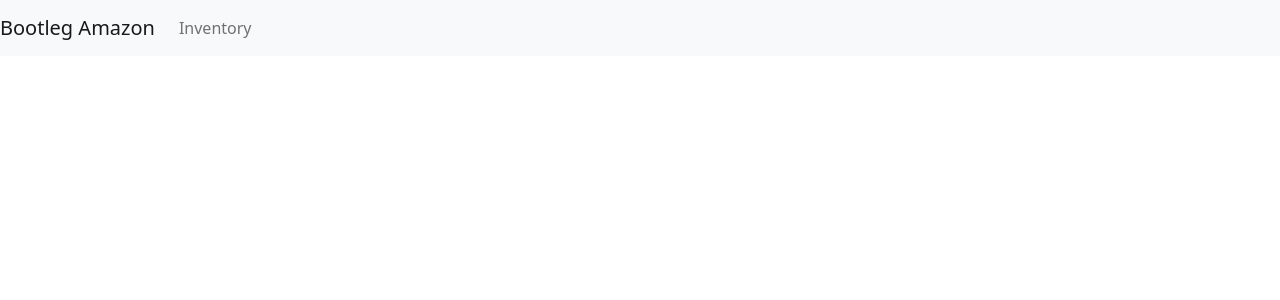
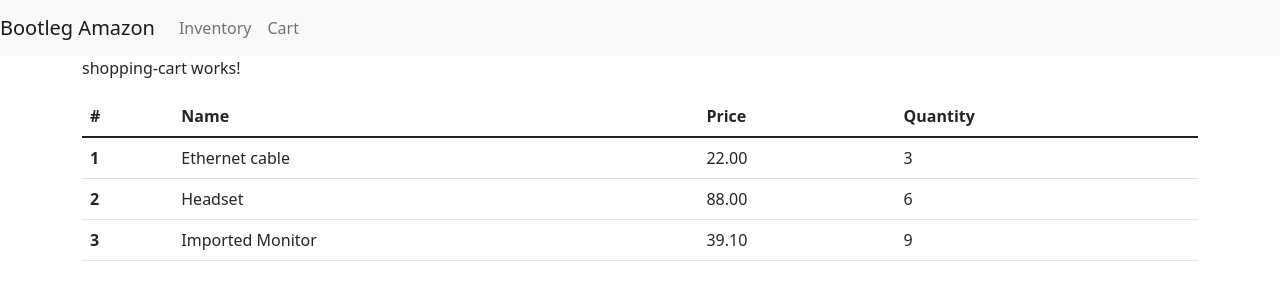
Before and after one commit to dkisnover/Online-Market, an Angular app: page /shopping-cart in a window 1280 px wide. Before the commit this address led to /. Shown: the top 300 px of the page. Built offline with nearby package versions, Linux system fonts and the light colour scheme.

Commit message:
Routing Functional, Base HTML table complete
Routing works with inventory and cart components, and both tabs have tables for product inventory and product cart

```diff
--- a/src/app/app-routing.module.ts
+++ b/src/app/app-routing.module.ts
@@ -5,9 +5,9 @@ import { InventoryListComponent } from './inventory-list/inventory-list.componen
 import { ShoppingCartComponent } from './shopping-cart/shopping-cart.component';
 
 const appRoutes: Routes = [
-  { path: '', redirectTo: '/inventory', pathMatch: 'full' },
-  { path: 'cart', component: ShoppingCartComponent },
-  { path: 'inventory', component: InventoryListComponent },
+  { path: '', redirectTo: '/inventory-list', pathMatch: 'full' },
+  { path: 'shopping-cart', component: ShoppingCartComponent },
+  { path: 'inventory-list', component: InventoryListComponent },
 ];
 
 @NgModule({
--- a/src/app/custom-header/custom-header.component.html
+++ b/src/app/custom-header/custom-header.component.html
@@ -2,8 +2,8 @@
     <a href="#" class="navbar-brand">Bootleg Amazon</a>
     <div class="collapse navbar-collapse" id="navbarNav">
       <ul class="navbar-nav">
-        <li routerLinkActive="active"><a routerLink='/inventory' class="nav-link" >Inventory</a></li>
-        <!--li routerLinkActive="active"><a routerLink='/cart'  class="nav-link" >Cart</a></li-->
+        <li routerLinkActive="active"><a routerLink='/inventory-list' class="nav-link" >Inventory</a></li>
+        <li routerLinkActive="active"><a routerLink='/shopping-cart'  class="nav-link" >Cart</a></li>
       </ul>
     </div>
   </nav>
--- a/src/app/inventory-list/Inventory.service.ts
+++ b/src/app/inventory-list/Inventory.service.ts
@@ -4,9 +4,9 @@ import { Product } from "../product.model";
 @Injectable()
 export class InventoryService{
     private inventoryProducts: Product[] = [
-        new Product('Ethernet cable',false, 1, 20),
-        new Product('Headset',false, 2, 80),
-        new Product('Imported Monitor',true, 3, 200),
+        new Product('Ethernet cable',false, 1, 20, 0),
+        new Product('Headset',false, 2, 80, 0),
+        new Product('Imported Monitor',true, 3, 200, 0),
     ];
 
     getProducts(){
--- a/src/app/inventory-list/inventory-list.component.html
+++ b/src/app/inventory-list/inventory-list.component.html
@@ -1,5 +1,5 @@
 <p>hello</p>
-<!--table class="table">
+<table class="table">
     <thead>
       <tr>
         <th scope="col">#</th>
@@ -10,13 +10,13 @@
     </thead>
     <tbody>
       <tr
-        *ngFor="let inventoryProduct of products; let i = index"
+        *ngFor="let product of products; let i = index"
       >
-        <th scope="row">index + 1</th>
-        <td>{{inventoryProduct.name}}</td>
-        <td>{{inventoryProduct.unadjustedPrice}}</td>
-        <td *ngIf="inventoryProduct.imported === true">yes</td>
-        <td *ngIf="inventoryProduct.imported === false">no</td>
+        <th scope="row">{{i+1}}</th>
+        <td>{{product.name}}</td>
+        <td>{{product.unadjustedPrice | number:'1.2-2'}}</td>
+        <td *ngIf="product.imported === true">yes</td>
+        <td *ngIf="product.imported === false">no</td>
       </tr>
     </tbody>
-  </table-->
+  </table>
--- a/src/app/inventory-list/inventory-list.component.ts
+++ b/src/app/inventory-list/inventory-list.component.ts
@@ -5,12 +5,16 @@ import { InventoryService } from './Inventory.service';
 @Component({
   selector: 'app-inventory-list',
   templateUrl: './inventory-list.component.html',
-  styleUrls: ['./inventory-list.component.css']
+  styleUrls: ['./inventory-list.component.css'],
+  providers: [InventoryService]
 })
 export class InventoryListComponent implements OnInit {
+  products: Product[];
+
   constructor(private inventoryService: InventoryService) { }
 
   ngOnInit(): void {
+    this.products = this.inventoryService.getProducts();
   }
 
 }
--- a/src/app/product.model.ts
+++ b/src/app/product.model.ts
@@ -6,12 +6,17 @@ export class Product {
     public adjustedPrice: number;
     public quantity: number;
 
-    constructor( name: string,  imported: boolean,  id: number,  unadjustedPrice: number){
+    constructor( name: string,  imported: boolean,  id: number,  unadjustedPrice: number, quantity: number){
         this.name = name;
         this.imported = imported;
         this.id = id;
         this.unadjustedPrice = unadjustedPrice;
-        this.quantity = 0;
+        this.quantity = quantity;
         this.adjustedPrice = this.imported ? this.unadjustedPrice * 1.15 : this.unadjustedPrice * 1.1;
+        this.adjustedPrice = Math.round(this.adjustedPrice * 100) /100;
+    }
+
+    setQuantity(q: number){
+        this.quantity = q;
     }
 }
--- /dev/null
+++ b/src/app/shopping-cart/cart.service.ts
@@ -0,0 +1,20 @@
+import { Injectable } from "@angular/core";
+import { Product } from "../product.model";
+
+@Injectable()
+export class CartService{
+    private cartProducts: Product[] = [
+        new Product('Ethernet cable',false, 1, 20, 3),
+        new Product('Headset',false, 2, 80, 6),
+        new Product('Imported Monitor',true, 3, 34, 9),
+    ];
+
+    getProducts(){
+        return this.cartProducts.slice();
+    }
+    getProduct(index: number){
+        return this.cartProducts[index];
+    }
+
+
+}
--- a/src/app/shopping-cart/shopping-cart.component.html
+++ b/src/app/shopping-cart/shopping-cart.component.html
@@ -1 +1,21 @@
 <p>shopping-cart works!</p>
+<table class="table">
+    <thead>
+      <tr>
+        <th scope="col">#</th>
+        <th scope="col">Name</th>
+        <th scope="col">Price</th>
+        <th scope="col">Quantity</th>
+      </tr>
+    </thead>
+    <tbody>
+      <tr
+        *ngFor="let product of products; let i = index"
+      >
+        <th scope="row">{{i+ 1}}</th>
+        <td>{{product.name}}</td>
+        <td>{{product.adjustedPrice | number:'1.2-2'}}</td>
+        <td>{{product.quantity}}</td>
+      </tr>
+    </tbody>
+  </table>
--- a/src/app/shopping-cart/shopping-cart.component.ts
+++ b/src/app/shopping-cart/shopping-cart.component.ts
@@ -1,15 +1,19 @@
 import { Component, OnInit } from '@angular/core';
+import { Product } from '../product.model';
+import { CartService } from './cart.service';
 
 @Component({
   selector: 'app-shopping-cart',
   templateUrl: './shopping-cart.component.html',
-  styleUrls: ['./shopping-cart.component.css']
+  styleUrls: ['./shopping-cart.component.css'],
+  providers: [CartService]
 })
 export class ShoppingCartComponent implements OnInit {
-
-  constructor() { }
+  products: Product[];
+  constructor(private cartService: CartService) { }
 
   ngOnInit(): void {
+    this.products = this.cartService.getProducts();
   }
 
 }
```
